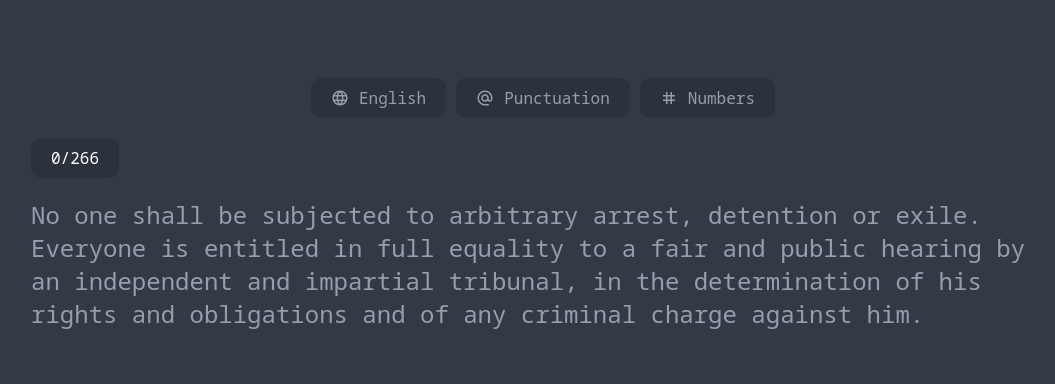
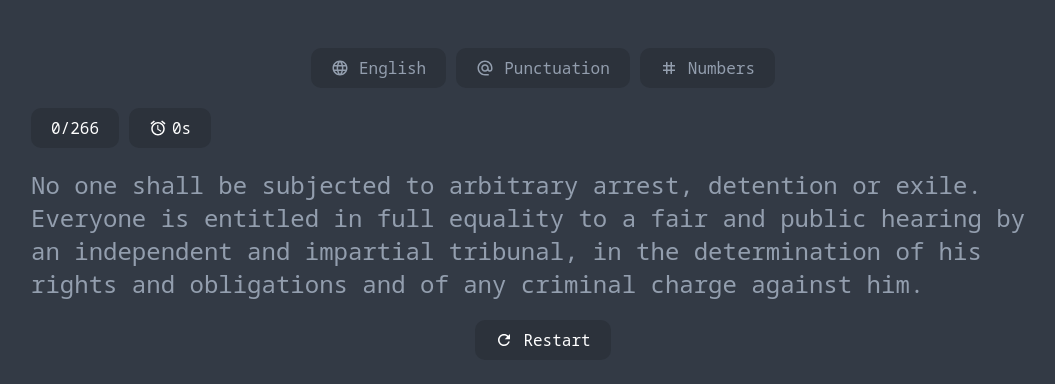
Before and after one commit to Varke/awesome-typer, a React (Create React App) app: page / in a window 1280 px wide. Shown: the part 196-580 px from the top of the page, without its empty margins (97-1152 px from the left). Built offline with nearby package versions, Linux system fonts and the light colour scheme.

Commit message:
timer + button

```diff
--- /dev/null
+++ b/src/components/Button.js
@@ -0,0 +1,31 @@
+import React from 'react';
+import styled from 'styled-components';
+
+export const Button = (props) => {
+   return (
+      <Container onClick={() => props.onClick()}>
+         {props.icon}
+         {props.children}
+      </Container>
+   );
+};
+
+const Container = styled.button`
+   padding-inline: 20px;
+   border-radius: 10px;
+   background: #2c323b;
+   font-size: 16px;
+   font-family: 'Noto Sans Mono', monospace;
+   font-weight: 400;
+   color: white;
+   display: flex;
+   gap: 10px;
+   align-items: center;
+   height: 40px;
+   border: none;
+   cursor: pointer;
+   user-select: none;
+   svg {
+      fill: white;
+   }
+`;
--- /dev/null
+++ b/src/components/Timer.js
@@ -0,0 +1,46 @@
+import React, { useEffect, useState } from 'react';
+import styled from 'styled-components';
+import { ReactComponent as TimerIcon } from '../icons/timer_18dp.svg';
+
+export const Timer = (props) => {
+   const [seconds, setSeconds] = useState(0);
+
+   useEffect(() => {
+      if (props.enable) {
+         const intervalId = setInterval(() => {
+            setSeconds((prevSeconds) => prevSeconds + 1);
+         }, 1000); // Обновляем каждую секунду
+
+         // Очищаем интервал при размонтировании компонента
+         return () => {
+            clearInterval(intervalId);
+         };
+      } else {
+         setSeconds(0);
+      }
+   }, [props.enable]);
+
+   return (
+      <Container>
+         <TimerIcon />
+         {seconds + 's'}
+      </Container>
+   );
+};
+
+const Container = styled.div`
+   padding-inline: 20px;
+   border-radius: 10px;
+   background: #2c323b;
+   font-size: 16px;
+   font-family: 'Noto Sans Mono', monospace;
+   font-weight: 400;
+   color: white;
+   display: flex;
+   gap: 5px;
+   align-items: center;
+   height: 40px;
+   svg {
+      fill: white;
+   }
+`;
--- a/src/components/TyperScreen.js
+++ b/src/components/TyperScreen.js
@@ -3,15 +3,25 @@ import styled, { keyframes } from 'styled-components';
 import { ReactComponent as LanguageIcon } from '../icons/language_18dp.svg';
 import { ReactComponent as NumbersIcon } from '../icons/numbers_18dp.svg';
 import { ReactComponent as PunctuationIcon } from '../icons/punctuation_18dp.svg';
+import { ReactComponent as RefreshIcon } from '../icons/refresh_18dp.svg';
 
+import { Button } from './Button';
 import { Dropdown } from './Dropdown';
 import { Tag } from './Tag';
+import { Timer } from './Timer';
 import { Toggle } from './Toggle';
 
 const TyperScreen = () => {
    const originalString =
       'No one shall be subjected to arbitrary arrest, detention or exile. Everyone is entitled in full equality to a fair and public hearing by an independent and impartial tribunal, in the determination of his rights and obligations and of any criminal charge against him.';
    const [inputString, setInputString] = useState('');
+   const [timerEnabled, setTimerEnabled] = useState(false);
+
+   const resetAll = () => {
+      setInputString('');
+      setTimerEnabled(false);
+   };
+
    const getColorForChar = (char, index) => {
       if (index >= inputString.length) {
          return '#939eae'; // Серый цвет для неактивных символов
@@ -34,6 +44,10 @@ const TyperScreen = () => {
             // Обрабатываем только символы длиной 1, чтобы не трогать служебные
             else if (event.key.length === 1) {
                setInputString(inputString + event.key);
+               if (!timerEnabled) {
+                  console.log('make timer enable');
+                  setTimerEnabled(true);
+               }
             }
          }
       };
@@ -57,6 +71,7 @@ const TyperScreen = () => {
          </Options>
          <Tags>
             <Tag>{inputString.length + '/' + originalString.length}</Tag>
+            <Timer enable={timerEnabled} />
          </Tags>
          <TextContainer>
             {/* <Text ref={componentRef}>{str}</Text> */}
@@ -71,6 +86,9 @@ const TyperScreen = () => {
                ))}
             </TextWithLetters>
          </TextContainer>
+         <Button onClick={() => resetAll()} icon={<RefreshIcon />}>
+            Restart
+         </Button>
       </Container>
    );
 };
```
Also changed, not shown: src/icons/refresh_18dp.svg (added), src/icons/timer_18dp.svg (added).
